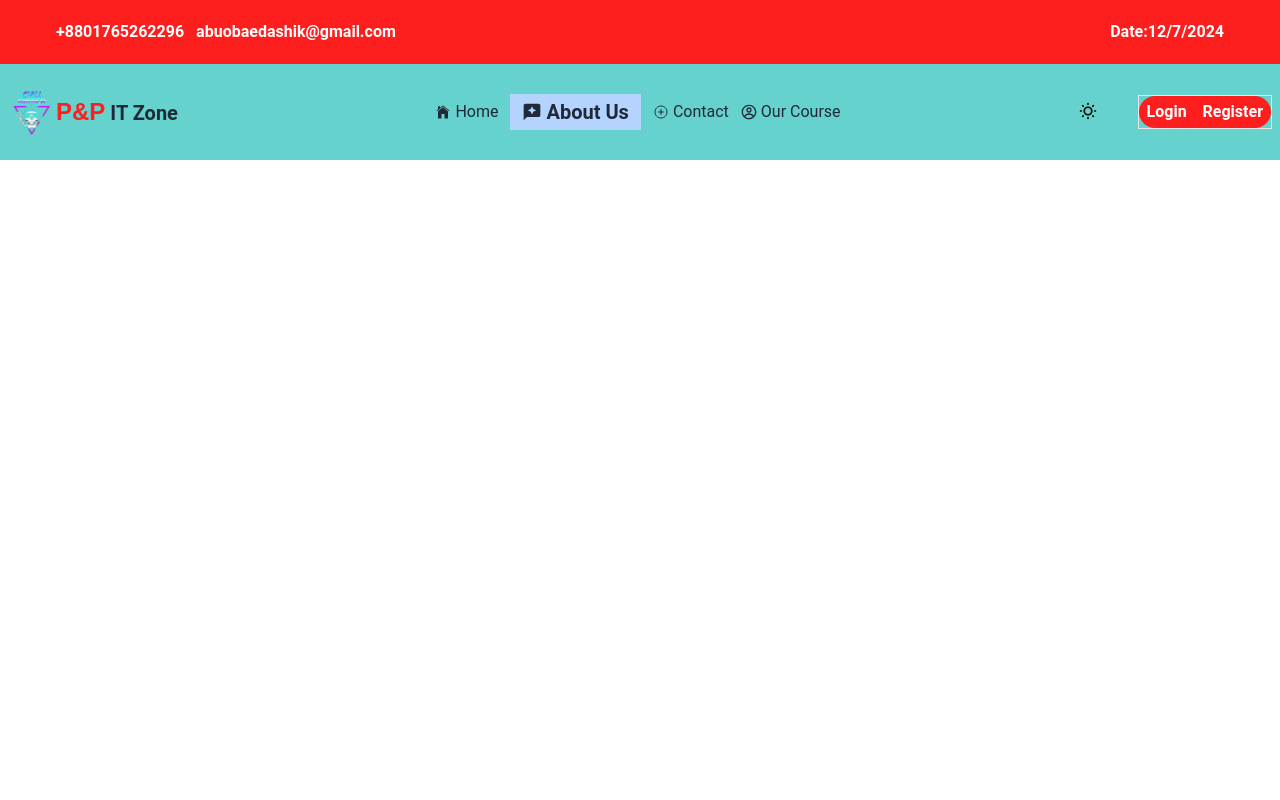
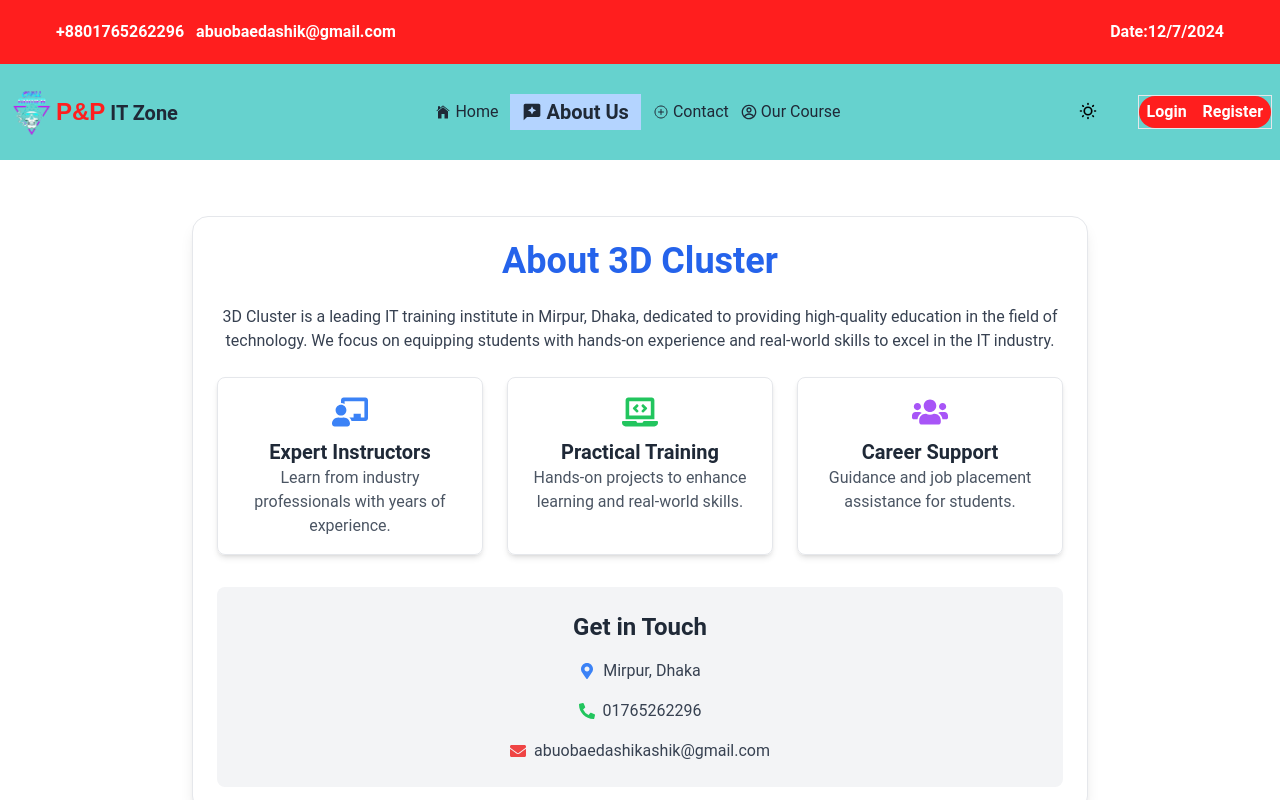
Before and after one commit to abuobaedashik/office-website, a React (Vite) app: page /about in a window 1280 px wide. Shown: the top 800 px of the page. Built offline with nearby package versions, Linux system fonts and the light colour scheme; no server answers.

Commit message:
commit done

```diff
--- a/src/Components/About.jsx
+++ b/src/Components/About.jsx
@@ -1,11 +1,51 @@
-import React from 'react';
+import React from "react";
+import { FaMapMarkerAlt, FaPhoneAlt, FaEnvelope, FaChalkboardTeacher, FaLaptopCode, FaUsers } from "react-icons/fa";
 
 const About = () => {
-    return (
-        <div>
-            about
+  return (
+    <div className="max-w-4xl mt-32 mx-auto my-10 p-6 bg-white shadow-lg rounded-2xl border">
+      <h2 className="text-4xl font-bold text-center text-blue-600 mb-6">About 3D Cluster</h2>
+      <p className="text-gray-700 text-center mb-6">
+        3D Cluster is a leading IT training institute in Mirpur, Dhaka, dedicated to providing high-quality education in the field of technology.
+        We focus on equipping students with hands-on experience and real-world skills to excel in the IT industry.
+      </p>
+
+      {/* Features Section */}
+      <div className="grid md:grid-cols-3 gap-6 text-center">
+        <div className="p-4 border rounded-lg shadow-md">
+          <FaChalkboardTeacher className="text-4xl text-blue-500 mx-auto mb-2" />
+          <h3 className="text-xl font-semibold">Expert Instructors</h3>
+          <p className="text-gray-600">Learn from industry professionals with years of experience.</p>
         </div>
-    );
+        <div className="p-4 border rounded-lg shadow-md">
+          <FaLaptopCode className="text-4xl text-green-500 mx-auto mb-2" />
+          <h3 className="text-xl font-semibold">Practical Training</h3>
+          <p className="text-gray-600">Hands-on projects to enhance learning and real-world skills.</p>
+        </div>
+        <div className="p-4 border rounded-lg shadow-md">
+          <FaUsers className="text-4xl text-purple-500 mx-auto mb-2" />
+          <h3 className="text-xl font-semibold">Career Support</h3>
+          <p className="text-gray-600">Guidance and job placement assistance for students.</p>
+        </div>
+      </div>
+
+      {/* Contact Section */}
+      <div className="mt-8 p-6 bg-gray-100 rounded-lg">
+        <h3 className="text-2xl font-semibold text-center text-gray-800 mb-4">Get in Touch</h3>
+        <div className="flex flex-col items-center gap-4">
+          <p className="flex items-center gap-2 text-gray-700">
+            <FaMapMarkerAlt className="text-blue-500" /> Mirpur, Dhaka
+          </p>
+          <p className="flex items-center gap-2 text-gray-700">
+            <FaPhoneAlt className="text-green-500" /> <a href="tel:01765262296" className="hover:text-blue-600">01765262296</a>
+          </p>
+          <p className="flex items-center gap-2 text-gray-700">
+            <FaEnvelope className="text-red-500" /> <a href="mailto:abuobaedashikashik@gmail.com" className="hover:text-blue-600">abuobaedashikashik@gmail.com</a>
+          </p>
+        </div>
+      </div>
+    </div>
+  );
 };
 
 export default About;
--- /dev/null
+++ b/src/Components/Contact.jsx
@@ -0,0 +1,74 @@
+import React from "react";
+import { FaMapMarkerAlt, FaPhoneAlt, FaEnvelope, FaWhatsapp } from "react-icons/fa";
+
+const Contact = () => {
+  return (
+    <div className="max-w-4xl mt-32 mx-auto my-10 p-6 bg-white shadow-lg rounded-2xl border">
+      <h2 className="text-4xl font-bold text-center text-blue-600 mb-6">Contact Us</h2>
+      <p className="text-gray-700 text-center mb-6">
+        Get in touch with **3D Cluster** for inquiries, training, or support.
+        We are here to help you build a bright future in IT!
+      </p>
+
+      {/* Contact Information */}
+      <div className="grid md:grid-cols-2 gap-6 text-center">
+        <div className="p-4 border rounded-lg shadow-md">
+          <FaMapMarkerAlt className="text-4xl text-blue-500 mx-auto mb-2" />
+          <h3 className="text-xl font-semibold">Our Location</h3>
+          <p className="text-gray-600">Mirpur 2, Dhaka</p>
+        </div>
+        <div className="p-4 border rounded-lg shadow-md">
+          <FaPhoneAlt className="text-4xl text-green-500 mx-auto mb-2" />
+          <h3 className="text-xl font-semibold">Call Us</h3>
+          <p className="text-gray-600">
+            <a href="tel:01765262296" className="hover:text-blue-600">01765262296</a>
+          </p>
+        </div>
+        <div className="p-4 border rounded-lg shadow-md">
+          <FaEnvelope className="text-4xl text-red-500 mx-auto mb-2" />
+          <h3 className="text-xl font-semibold">Email Us</h3>
+          <p className="text-gray-600">
+            <a href="mailto:abuobaedashik@gmail.com" className="hover:text-blue-600">abuobaedashik@gmail.com</a>
+          </p>
+          <p className="text-gray-600">
+            <a href="mailto:mdashik872345@gmail.com" className="hover:text-blue-600">mdashik872345@gmail.com</a>
+          </p>
+        </div>
+        <div className="p-4 border rounded-lg shadow-md">
+          <FaWhatsapp className="text-4xl text-green-500 mx-auto mb-2" />
+          <h3 className="text-xl font-semibold">WhatsApp</h3>
+          <p className="text-gray-600">
+            <a href="https://wa.me/01765262296" className="hover:text-blue-600">01765262296</a>
+          </p>
+        </div>
+      </div>
+
+      {/* Contact Form */}
+      <div className="mt-8 p-6 bg-gray-100 rounded-lg">
+        <h3 className="text-2xl font-semibold text-center text-gray-800 mb-4">Send Us a Message</h3>
+        <form className="space-y-4">
+          <input
+            type="text"
+            placeholder="Your Name"
+            className="w-full p-3 border rounded-lg focus:ring-2 focus:ring-blue-400"
+          />
+          <input
+            type="email"
+            placeholder="Your Email"
+            className="w-full p-3 border rounded-lg focus:ring-2 focus:ring-blue-400"
+          />
+          <textarea
+            placeholder="Your Message"
+            rows="4"
+            className="w-full p-3 border rounded-lg focus:ring-2 focus:ring-blue-400"
+          ></textarea>
+          <button className="w-full bg-blue-600 text-white py-3 rounded-lg hover:bg-blue-700 transition">
+            Send Message
+          </button>
+        </form>
+      </div>
+    </div>
+  );
+};
+
+export default Contact;
--- a/src/Components/EveryCourseDetails.jsx
+++ b/src/Components/EveryCourseDetails.jsx
@@ -1,16 +1,94 @@
-import React, { useEffect, useState } from 'react';
-import { useLoaderData, useParams } from 'react-router-dom';
+import React, { useEffect, useState } from "react";
+import { FaRegHandPointRight } from "react-icons/fa";
+import { Link, useLoaderData, useParams } from "react-router-dom";
 
 const EveryCourseDetails = () => {
-    const course = useLoaderData();
-    console.log(course)
+  const course = useLoaderData();
+  const {
+    course_name,
+    course_fee,
+    review,
+    category,
+    banner_image,
+    duration,
+    description,
+    course_module,
+    software,
+    technology,
+    _id,
+  } = course;
+  console.log(course);
 
-    return (
-        <div className=' mt-32'>
-            dtls of course {course?.course_name}
-            <img src={course?.banner_image} alt="" />
+  return (
+    <div className=" pt-32 bg-[#F2F2F2] ">
+      {/* <img src={course?.banner_image} alt="" /> */}
+      <div className=" flex px-6 justify-between gap-3 flex-row-reverse w-11/12 mx-auto  shadow-sm object-cover transform transition-transform duration-100">
+        <div className="p-4 md:w-[46%] w-full rounded-[60px]">
+          <img
+            src={banner_image}
+            alt={course_name}
+            className="h-[500px] w-full mb-2 rounded-[60px] "
+          />
         </div>
-    );
+        <div className="md:w-[50%] p-4 w-full ">
+          <h2 className="text-[#131313] font-custom pb-3 text-5xl font-bold  ">
+            {course_name}
+          </h2>
+          <h2 className="text-[#131313] pb-3 flex items-center mt-5  gap-5 text-xl font-bold ">
+            <div className="flex justify-between rounded-[25px] p-8 bg-[#FFFFFF] flex-col items-center gap-2">
+              <p className="text-base font-normal">Duration</p>
+              <p className="text-xl  font-bold">{duration}</p>
+            </div>
+            <div className="flex justify-between rounded-[25px] p-8 bg-[#FFFFFF] flex-col items-center gap-2">
+              <p className="text-base font-normal">Duration</p>
+              <p className="text-xl  font-bold">{duration}</p>
+            </div>
+            <div className="flex justify-between rounded-[25px] p-8 bg-[#FFFFFF] flex-col items-center gap-2">
+              <p className="text-base font-normal">Duration</p>
+              <p className="text-xl  font-bold">{duration}</p>
+            </div>
+          </h2>
+          {/* feature */}
+          {/* <Link
+            to={`details/${_id}`}
+            className=" w-full btn bg-[#F83839] hover:bg-[#127384] text-center font-bold flex items-center justify-center text-[#ffffff]"
+          >
+            <button className="text-center">Book Now</button>
+          </Link> */}
+          <div className="mt-3 text-xl font-bold font-roboto">
+            {description}
+          </div>
+          <div className="mt-1 text-xl  font-roboto">
+            Our IT Course is designed to equip students with fundamental and
+            advanced skills in information technology, covering areas such as
+            programming, networking, cybersecurity, database management, and web
+            development. Whether you're a beginner looking to start a career in
+            IT or a professional seeking to upgrade your skills, this course
+            provides hands-on training and real-world applications.
+          </div>
+          <div className="mt-3 flex items-center gap-3">
+            <button className="px-4 py-3 text-[#ffffff] font-roboto font-bold bg-[#F83839] rounded-2xl">
+              Free Seminar
+            </button>
+            <button className="px-4 py-3 text-[#ffffff] font-roboto font-bold bg-[#F83839] rounded-2xl">
+              Free Seminar
+            </button>
+          </div>
+        </div>
+      </div>
+      <div className="mt-6 px-6 w-11/12 pb-8 mx-auto border-t-1 border-[#000000] ">
+        <div className="mx-6">
+          <h2 className="text-[#131313] font-custom pb-3 text-5xl font-bold  ">
+            Course Module
+          </h2>
+          <h2 className="mt-3">{course_module.map(module=><div className="flex items-center  gap-4 text-xl font-roboto font-bold" key={_id}>
+            <FaRegHandPointRight />
+            {module}
+          </div>)}</h2>
+        </div>
+      </div>
+    </div>
+  );
 };
 
 export default EveryCourseDetails;
--- a/src/Components/Footer.jsx
+++ b/src/Components/Footer.jsx
@@ -9,7 +9,7 @@ import { Tooltip } from "react-tooltip";
 const Footer = () => {
   return (
     <div className="bg-[#131313] text-[#ffffffc7] pb-5">
-      <footer className="grid grid-cols-1 md:grid-cols-3 text-left gap-8 px-5 pt-10 border-b pb-12 mx-auto w-[95%] border-[#353535]">
+      <footer className="grid grid-cols-1 md:grid-cols-3 text-left gap-8 px-5  border-b pb-12 mx-auto w-[95%] border-[#353535]">
         {/* Contact Info */}
         <nav className="flex flex-col gap-4 items-start">
           <h6 className="text-lg font-bold">Contact Info</h6>
--- a/src/Pages/MainLayout.jsx
+++ b/src/Pages/MainLayout.jsx
@@ -10,10 +10,10 @@ const MainLayout = () => {
               <Navbar></Navbar>
             </div>
             <div className=" py-[12px] mb-10 border-3 border-blue-400"></div>
-            <div className="mx-auto min-h-screen">
+            <div className="mx-auto ">
              <Outlet></Outlet>
             </div>
-            <div className="footer mt-5">
+            <div className="footer">
                 <Footer></Footer>
             </div>
         </div>
```
Also changed, not shown: src/Route/Router.jsx (+12 -0 lines), 2 other files (tests, documents, lock files or other folders).
